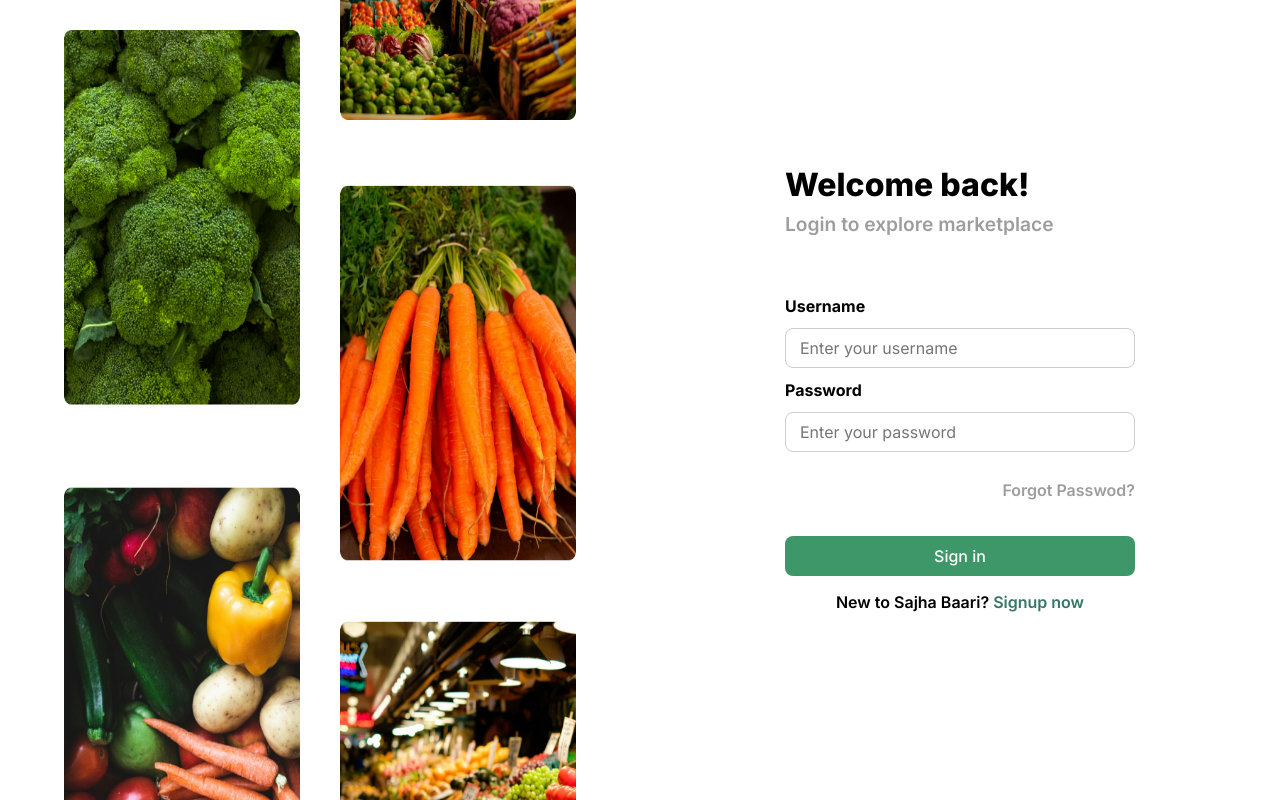
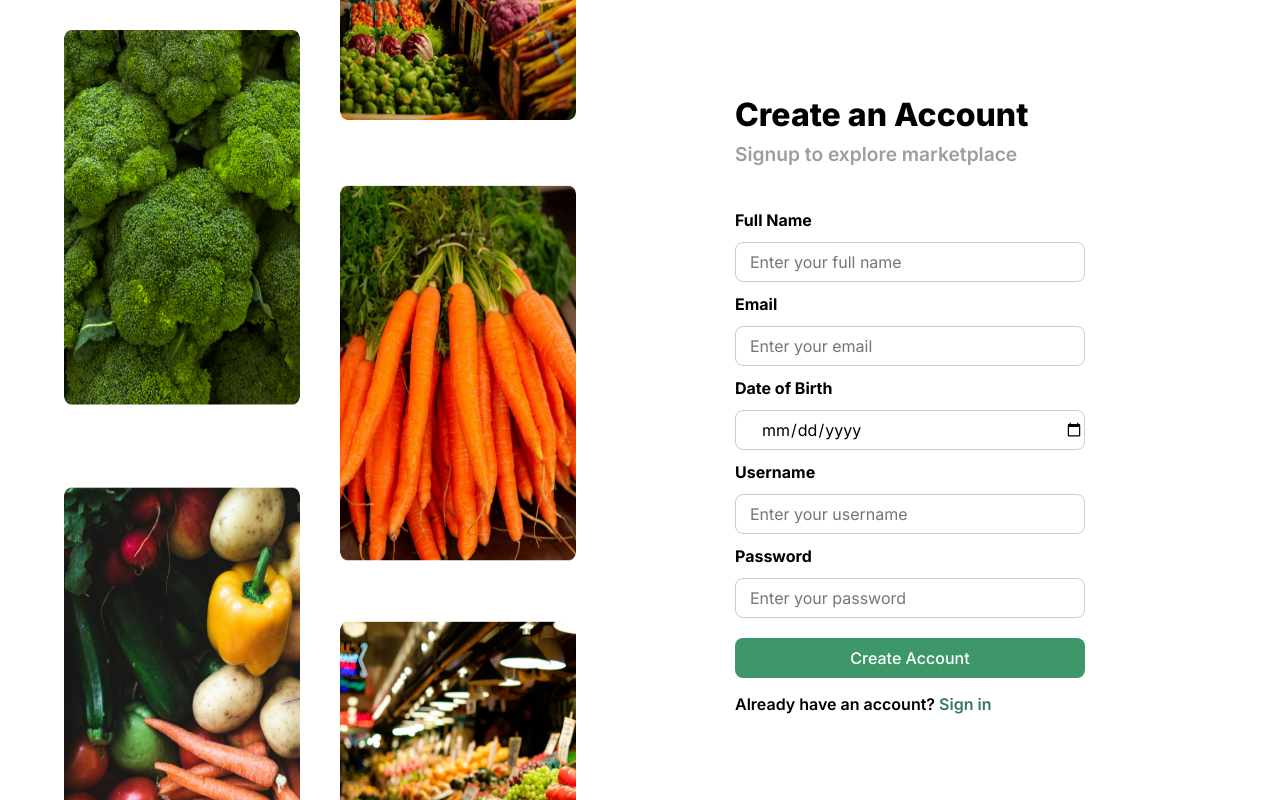
Before and after one commit to HelloSumanShrestha/Farmer-s-App, a React (Vite) app in the folder frontend/: page / in a window 1280 px wide. Built offline with nearby package versions, Linux system fonts and the light colour scheme.

Commit message:
add signup page

```diff
--- a/frontend/src/App.jsx
+++ b/frontend/src/App.jsx
@@ -1,11 +1,11 @@
 import './App.css'
-import Login from "./login/Login"
+import Signup from "./login-signup/Signup"
 
 function App() {
 
   return (
     <>
-      <Login />
+      <Signup />
     </>
   )
 }
--- /dev/null
+++ b/frontend/src/login-signup/Signup.jsx
@@ -0,0 +1,42 @@
+import React from 'react'
+import image from "../assets/images.png"
+import './Signup.scss'
+
+export default function Signup() {
+    return <>
+        <div className="main">
+            <div className="image-container">
+                <img src={image} alt="" />
+            </div>
+
+            <div className="signup-form-container">
+                <div className="signup-form">
+                    <div className="signup-header">
+                        <p className='signup-main-text'>Create an Account</p>
+                        <p className='signup-sub-text'>Signup to explore marketplace</p>
+                    </div>
+                    <div className="signup-textfields">
+                        <label htmlFor="">Full Name</label>
+                        <input type="text" placeholder='Enter your full name' />
+
+                        <label htmlFor="">Email</label>
+                        <input type="email" placeholder='Enter your email' />
+
+                        <label htmlFor="">Date of Birth</label>
+                        <input type="date" className='input-date' />
+
+                        <label htmlFor="">Username</label>
+                        <input type="text" placeholder='Enter your username' />
+
+                        <label htmlFor="">Password</label>
+                        <input type="password" placeholder='Enter your password' />
+                    </div>
+                    <div className="signup-footer">
+                        <button className='signup-btn'>Create Account</button>
+                        <p>Already have an account? <span className='signup-to-login'>Sign in</span></p>
+                    </div>
+                </div>
+            </div>
+        </div>
+    </>
+}
--- /dev/null
+++ b/frontend/src/login-signup/Signup.scss
@@ -0,0 +1,131 @@
+@import url('https://fonts.googleapis.com/css2?family=Inter:wght@100..900&display=swap');
+
+* {
+    font-family: Inter;
+    box-sizing: border-box;
+}
+
+body {
+    margin: 0;
+    padding: 0;
+}
+
+/* for signup page */
+
+.main {
+    width: 100%;
+    height: 100vh;
+    display: flex;
+}
+
+.image-container {
+    width: 50%;
+    overflow: hidden;
+    display: flex;
+    justify-content: center;
+
+    img {
+        width: 80%;
+    }
+}
+
+.signup-form-container {
+    width: 50%;
+    display: flex;
+    justify-content: center;
+    align-items: center;
+}
+
+.signup-form {
+    width: 450px;
+
+    display: flex;
+    flex-direction: column;
+    gap: 20px;
+
+    .signup-header {
+        margin: 16px 0px;
+    }
+
+    .signup-main-text {
+        font-size: 2rem;
+        font-weight: 800;
+        margin: 8px 0px;
+        padding: 0;
+    }
+
+    .signup-sub-text {
+        font-size: 1.2rem;
+        font-weight: 600;
+        margin: 8px 0px;
+        color: #00000062;
+    }
+
+    .signup-textfields {
+        display: flex;
+        gap: 12px;
+        flex-direction: column;
+
+        label {
+            font-size: 1rem;
+            font-weight: 700;
+        }
+    }
+
+    input {
+        width: 350px;
+        height: 40px;
+        font-size: 1rem;
+        text-indent: 12px;
+        border-radius: 8px;
+        border: 1px solid #CDCDCD;
+        outline: none;
+    }
+
+    .signup-btn {
+        width: 350px;
+        height: 40px;
+        font-size: 1rem;
+        font-weight: 500;
+        color: #fff;
+        background: #3D9769;
+        border: none;
+        border-radius: 8px;
+        cursor: pointer;
+
+        &:hover {
+            transition: all .25s;
+            background: #387668;
+        }
+    }
+
+    .signup-to-login {
+        color: #387668;
+
+        &:hover {
+            text-decoration: underline;
+            transition: all .25s ease-in-out;
+            cursor: pointer;
+        }
+    }
+
+    p {
+        font-size: 1rem;
+        font-weight: 600;
+    }
+
+    .forgot-password {
+        text-align: end;
+        color: #00000062;
+
+        &:hover {
+            text-decoration: underline;
+            cursor: pointer;
+        }
+    }
+}
+
+.signup-footer{
+    display: flex;
+    flex-direction: column;
+}
```
Also changed, not shown: frontend/src/login-signup/Login.jsx (renamed from frontend/src/login/Login.jsx), frontend/src/login-signup/Login.scss (renamed from frontend/src/login/Login.scss).
